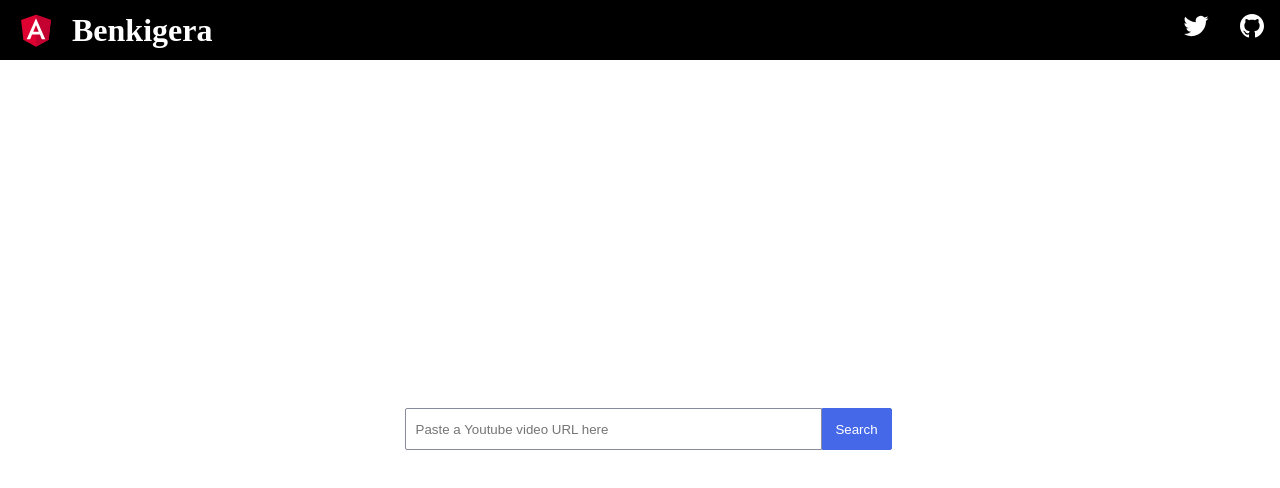
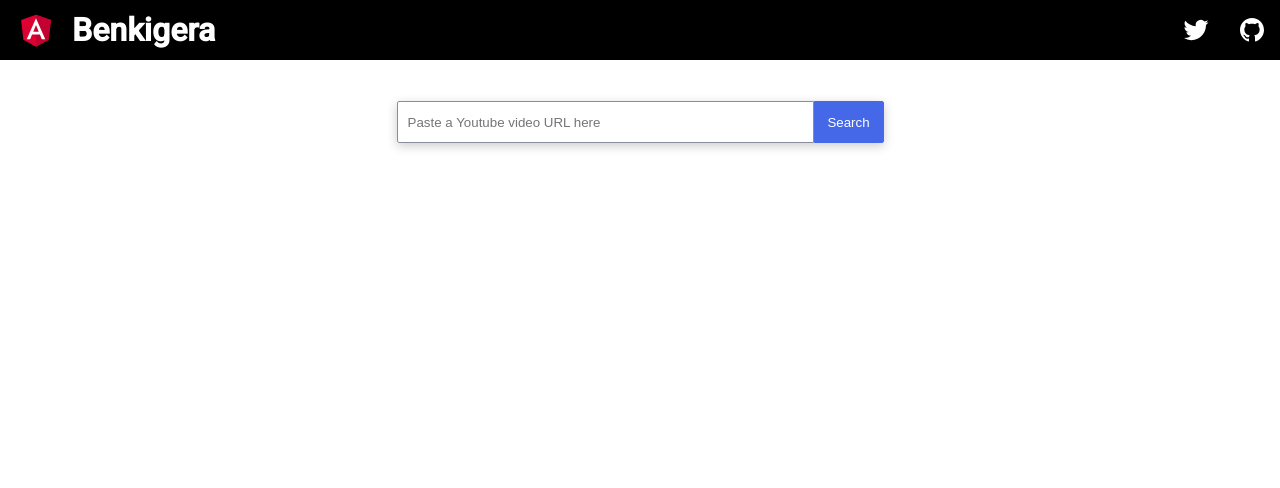
Before and after one commit to benkigera/benkigera.com, an Angular app: page / in a window 1280 px wide. Shown: the top 488 px of the page. Built offline with nearby package versions, Linux system fonts and the light colour scheme.

Commit message:
Implement api

```diff
--- a/src/app/search-box/search-box.component.css
+++ b/src/app/search-box/search-box.component.css
@@ -24,46 +24,57 @@ button {
     border-radius: 0 2px 2px 0;
 }
 
-div {
-    margin: auto;
-    display: flex;
-    align-items: center;
-    justify-content: center;
-    position: absolute;
-    height: 80%;
-    width: 100%;
-}
 
-#searchbox{
+#terminal {
     width: 50%;
     margin: 0 auto;
 }
 
-#terminal{
-    width: 50%;
-    margin: 0 auto;
-}
-
-button:hover{
+button:hover {
     color: darkblue;
     text-decoration: none;
 }
 
-#showViews{
 
-    top: 0;
-    left: 0;
-    width: 100%;
-    height: 100%;
-    background-color:black;
-    width: 50%;
-    margin: 0 auto;
-    padding: 10px;
-    border-radius: 10px;
+
+
+.row {
+
     display: flex;
     flex-direction: column;
-    text-align: center;
-    text-decoration: line-through;
-    color: white;
+    align-items: center;
+
 
 }
+
+.searchbox {
+    box-shadow: 0 3px 10px rgb(0 0 0 / 0.2);
+
+}
+
+.column {
+    display: flex;
+    flex-direction: row;
+    margin: 5px;
+    padding: 10px;
+    justify-content: space-between;
+    box-shadow: 0 3px 10px rgb(0 0 0 / 0.2);
+    width: 460px;
+
+}
+
+.image{
+    width: 100px;
+    height: 100px;
+}
+
+#showImage {
+    width: 100px;
+    height: 100px;
+}
+
+.title {
+    font-size: auto;
+    color: black;
+    padding: 10px;
+}
--- a/src/app/search-box/search-box.component.html
+++ b/src/app/search-box/search-box.component.html
@@ -1,6 +1,25 @@
-<div class="searchbox">
-    <input type="text" id="location-search"   (input)="onSubmit($event)" placeholder="Paste a Youtube video URL here" class="form-control">
-    <button (click)="searchForVideo()">Search</button>
+<div class="row">
+
+    <div class="searchbox">
+        <input type="text" id="location-search" (input)="onSubmit($event)" placeholder="Paste a Youtube video URL here"
+            class="form-control">
+        <button (click)="searchForVideo()">Search</button>
+    </div>
+
+
+
+
+    <div class="column" *ngIf="buttonClicked">
+        <div class="image">
+            <img id="showImage" *ngIf="buttonClicked" src="{{image}}" alt="">
+        </div>
+        <div class="title">
+            <p id="showViews" *ngIf="buttonClicked">Video Name: {{views}}</p>
+        </div>
+    </div>
+
+
+
+
+
 </div>
-
-<p id="showViews" *ngIf="buttonClicked">Video Name: {{views}}</p>
--- a/src/app/search-box/search-box.component.ts
+++ b/src/app/search-box/search-box.component.ts
@@ -10,6 +10,7 @@ export class SearchBoxComponent implements OnInit {
   buttonClicked = false
   views = '';
   url = '';
+  image='';
 
   constructor(private http: HttpClient) { }
 
@@ -32,10 +33,25 @@ export class SearchBoxComponent implements OnInit {
         , { responseType: 'text' }).subscribe(responsedata => {
           console.log(responsedata)
           this.views = responsedata;
-          this.buttonClicked = true
+          this.buttonClicked = true;
+          this.generateThumbnail()
         })
 
 
   }
 
+  generateThumbnail() {
+    var urlString = 'https://benkigera.herokuapp.com/thumbnail/' + this.url.substring(this.url.length - 11);
+
+    console.log(urlString);
+    //Send Http request
+    return this.http
+      .get(urlString
+        , { responseType: 'text' }).subscribe(responsedata => {
+          console.log(responsedata)
+          this.image = responsedata;
+        })
+
+  }
+
 }
--- a/src/index.html
+++ b/src/index.html
@@ -6,8 +6,11 @@
   <base href="/">
   <meta name="viewport" content="width=device-width, initial-scale=1">
   <link rel="icon" type="image/x-icon" href="favicon.ico">
+  <link rel="preconnect" href="https://fonts.gstatic.com">
+  <link href="https://fonts.googleapis.com/css2?family=Roboto:wght@300;400;500&display=swap" rel="stylesheet">
+  <link href="https://fonts.googleapis.com/icon?family=Material+Icons" rel="stylesheet">
 </head>
-<body>
+<body class="mat-typography">
   <app-root></app-root>
 </body>
 </html>
--- a/src/styles.css
+++ b/src/styles.css
@@ -1 +1,4 @@
 /* You can add global styles to this file, and also import other style files */
+
+html, body { height: 100%; }
+body { margin: 0; font-family: Roboto, "Helvetica Neue", sans-serif; }
```
